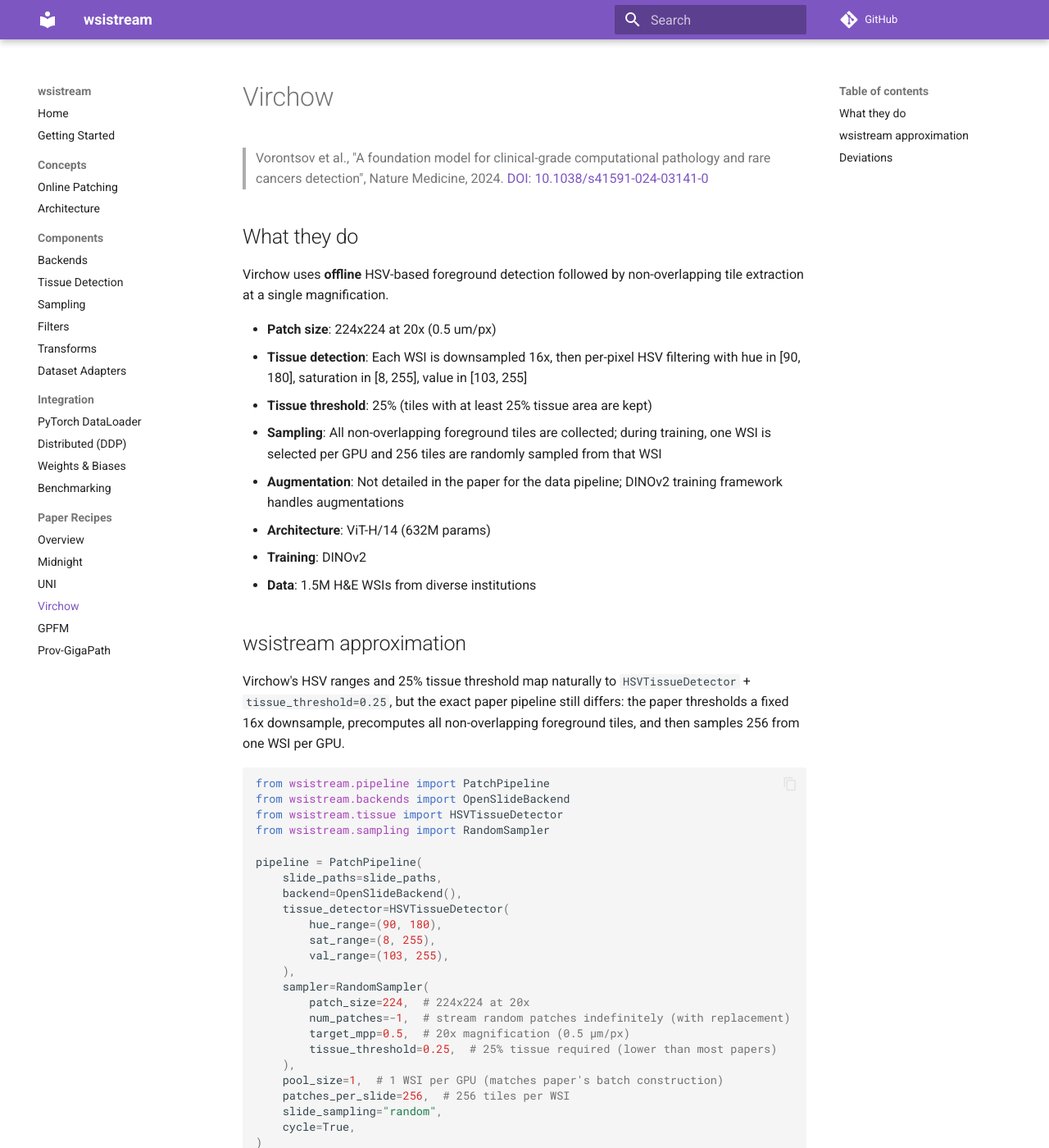
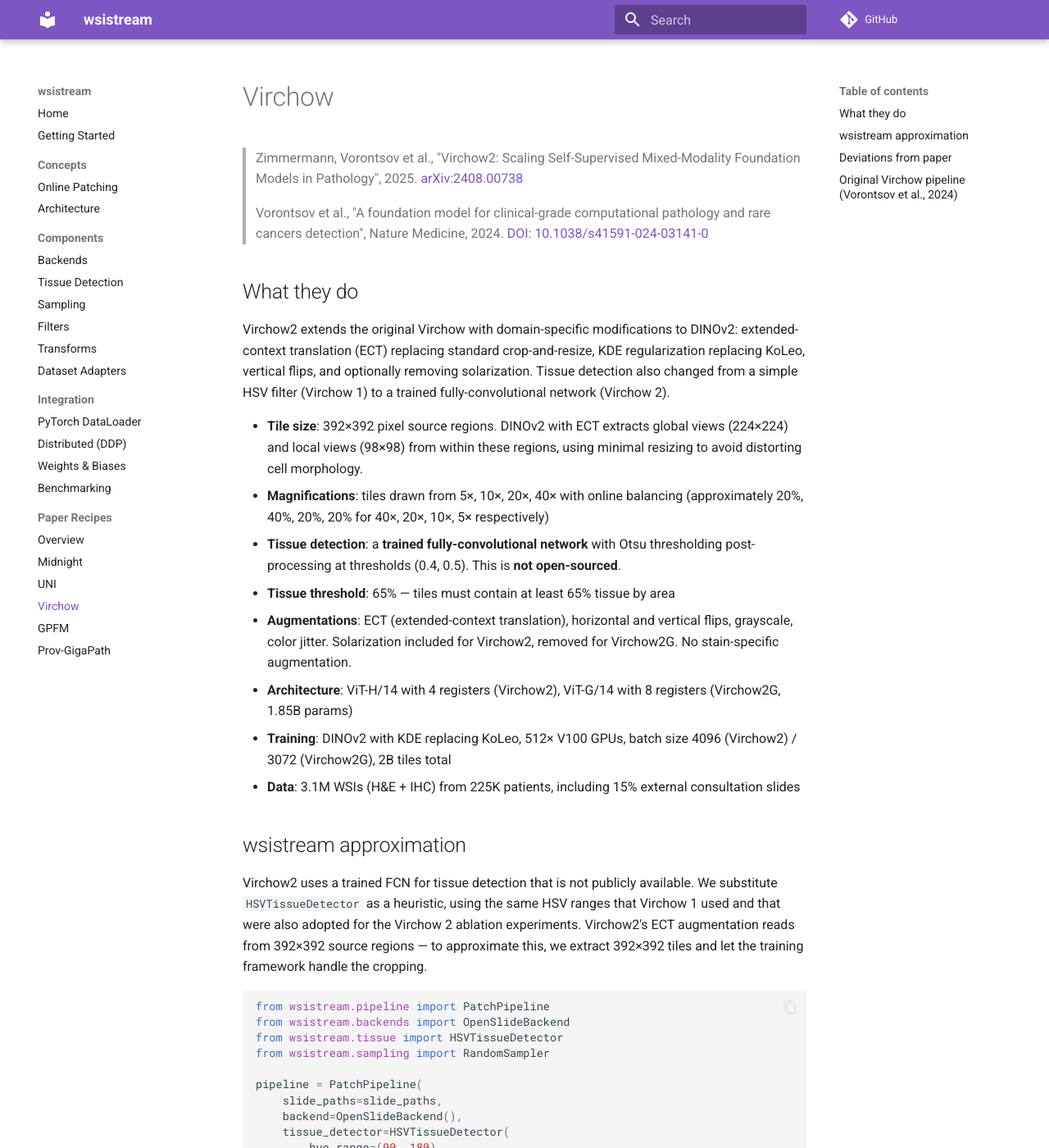
Before and after one commit to RamonKaspar/wsistream, an MkDocs documentation site: the page built from docs/recipes/virchow.md, in a window 1280 px wide and 1400 px high. Shown: the whole window at 82% size. Built offline with MkDocs 1.6.1 and Material for MkDocs 9.7.7, drawn with Linux system fonts in a browser that asks for light colours; comment, search, counter and statistics services are not loaded; some of the changed text lies outside the part shown.

Commit message:
docs: update Virchow documentation with detailed modifications for Virchow2, including tile size, tissue detection, and training parameters

````diff
--- a/docs/recipes/virchow.md
+++ b/docs/recipes/virchow.md
@@ -1,23 +1,25 @@
 # Virchow
 
+> Zimmermann, Vorontsov et al., "Virchow2: Scaling Self-Supervised Mixed-Modality Foundation Models in Pathology", 2025. [arXiv:2408.00738](https://arxiv.org/abs/2408.00738)
+>
 > Vorontsov et al., "A foundation model for clinical-grade computational pathology and rare cancers detection", Nature Medicine, 2024. [DOI: 10.1038/s41591-024-03141-0](https://doi.org/10.1038/s41591-024-03141-0)
 
 ## What they do
 
-Virchow uses **offline** HSV-based foreground detection followed by non-overlapping tile extraction at a single magnification.
+Virchow2 extends the original Virchow with domain-specific modifications to DINOv2: extended-context translation (ECT) replacing standard crop-and-resize, KDE regularization replacing KoLeo, vertical flips, and optionally removing solarization. Tissue detection also changed from a simple HSV filter (Virchow 1) to a trained fully-convolutional network (Virchow 2).
 
-- **Patch size**: 224x224 at 20x (0.5 um/px)
-- **Tissue detection**: Each WSI is downsampled 16x, then per-pixel HSV filtering with hue in [90, 180], saturation in [8, 255], value in [103, 255]
-- **Tissue threshold**: 25% (tiles with at least 25% tissue area are kept)
-- **Sampling**: All non-overlapping foreground tiles are collected; during training, one WSI is selected per GPU and 256 tiles are randomly sampled from that WSI
-- **Augmentation**: Not detailed in the paper for the data pipeline; DINOv2 training framework handles augmentations
-- **Architecture**: ViT-H/14 (632M params)
-- **Training**: DINOv2
-- **Data**: 1.5M H&E WSIs from diverse institutions
+- **Tile size**: 392×392 pixel source regions. DINOv2 with ECT extracts global views (224×224) and local views (98×98) from within these regions, using minimal resizing to avoid distorting cell morphology.
+- **Magnifications**: tiles drawn from 5×, 10×, 20×, 40× with online balancing (approximately 20%, 40%, 20%, 20% for 40×, 20×, 10×, 5× respectively)
+- **Tissue detection**: a **trained fully-convolutional network** with Otsu thresholding post-processing at thresholds (0.4, 0.5). This is **not open-sourced**.
+- **Tissue threshold**: 65% — tiles must contain at least 65% tissue by area
+- **Augmentations**: ECT (extended-context translation), horizontal and vertical flips, grayscale, color jitter. Solarization included for Virchow2, removed for Virchow2G. No stain-specific augmentation.
+- **Architecture**: ViT-H/14 with 4 registers (Virchow2), ViT-G/14 with 8 registers (Virchow2G, 1.85B params)
+- **Training**: DINOv2 with KDE replacing KoLeo, 512× V100 GPUs, batch size 4096 (Virchow2) / 3072 (Virchow2G), 2B tiles total
+- **Data**: 3.1M WSIs (H&E + IHC) from 225K patients, including 15% external consultation slides
 
 ## wsistream approximation
 
-Virchow's HSV ranges and 25% tissue threshold map naturally to `HSVTissueDetector` + `tissue_threshold=0.25`, but the exact paper pipeline still differs: the paper thresholds a fixed 16x downsample, precomputes all non-overlapping foreground tiles, and then samples 256 from one WSI per GPU.
+Virchow2 uses a trained FCN for tissue detection that is not publicly available. We substitute `HSVTissueDetector` as a heuristic, using the same HSV ranges that Virchow 1 used and that were also adopted for the Virchow 2 ablation experiments. Virchow2's ECT augmentation reads from 392×392 source regions — to approximate this, we extract 392×392 tiles and let the training framework handle the cropping.
 
 ```python
 from wsistream.pipeline import PatchPipeline
@@ -34,25 +36,32 @@
         val_range=(103, 255),
     ),
     sampler=RandomSampler(
-        patch_size=224,  # 224x224 at 20x
-        num_patches=-1,  # stream random patches indefinitely (with replacement)
-        target_mpp=0.5,  # 20x magnification (0.5 µm/px)
-        tissue_threshold=0.25,  # 25% tissue required (lower than most papers)
+        patch_size=392,  # 392x392 source regions for ECT
+        num_patches=-1,
+        target_mpp=0.5,  # 20x magnification (primary resolution)
+        tissue_threshold=0.65,  # 65% tissue required
     ),
-    pool_size=1,  # 1 WSI per GPU (matches paper's batch construction)
-    patches_per_slide=256,  # 256 tiles per WSI
     slide_sampling="random",
+    pool_size=8,
+    patches_per_slide=100,
     cycle=True,
 )
 ```
 
-## Deviations
+## Deviations from paper
 
 | Step | Paper | wsistream | Match |
 |------|-------|-----------|-------|
-| Tissue detection | HSV per-pixel filtering at 16x downsample | `HSVTissueDetector` with same ranges | Approximate (HSV ranges match; downsample is determined by `thumbnail_size`, not a fixed 16x factor) |
-| Tissue threshold | 25% | `tissue_threshold=0.25` | Exact |
-| Magnification | 20x (0.5 um/px) | `target_mpp=0.5` | Exact |
-| Patch size | 224x224 | `patch_size=224` | Exact |
-| Batch construction | 1 WSI per GPU, 256 tiles | `pool_size=1`, `patches_per_slide=256` | Exact (with DDP slide partitioning), but tiles are drawn online rather than from a precomputed foreground set |
-| Extraction | Offline, all non-overlapping tiles | Online random sampling | Different strategy |
+| Tissue detection | Trained FCN + Otsu post-processing (not open-sourced) | `HSVTissueDetector` with Virchow 1 HSV ranges | **Approximate** — heuristic substitute for a learned model |
+| Tissue threshold | 65% | `tissue_threshold=0.65` | Exact |
+| Tile size | 392×392 source regions | `patch_size=392` | Exact |
+| Magnifications | Mixed 5×/10×/20×/40× with online balancing | Single `target_mpp=0.5` (20×) | **Approximate** — wsistream samples at one magnification; paper balances across four |
+| ECT augmentation | Extended-context translation (crops from 392 region, minimal resize) | Not in wsistream — handled by training code | N/A |
+| Batch construction | 4096 total batch, balanced across metadata | Standard DataLoader batching | **Different** — no metadata-based balancing in wsistream |
+| Extraction | Offline, all non-overlapping tiles | Online random sampling (with replacement) | Different strategy |
+
+## Original Virchow pipeline (Vorontsov et al., 2024)
+
+Virchow 1 shares the same HSV ranges but differs from Virchow 2 in several ways: tiles are 224×224 (not 392), tissue detection uses a simple HSV per-pixel filter at a fixed 16× downsample (not a trained FCN), the tissue threshold is 25% (not 65%), training is at a single magnification of 20× (0.5 µm/px), and batch construction selects 1 WSI per GPU with 256 tiles per WSI. Training used standard DINOv2 (no ECT, no KDE, no vertical flips) on 1.5M H&E-only WSIs from MSKCC with a ViT-H/14 (632M params).
+
+To approximate the Virchow 1 pipeline, change the sampler to `patch_size=224, target_mpp=0.5, tissue_threshold=0.25` and optionally set `pool_size=1, patches_per_slide=256` to match the 1-WSI-per-GPU batch construction.
````
